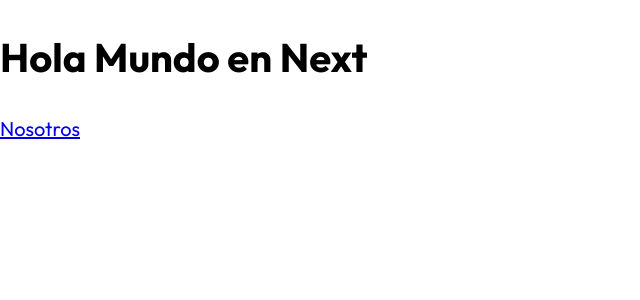
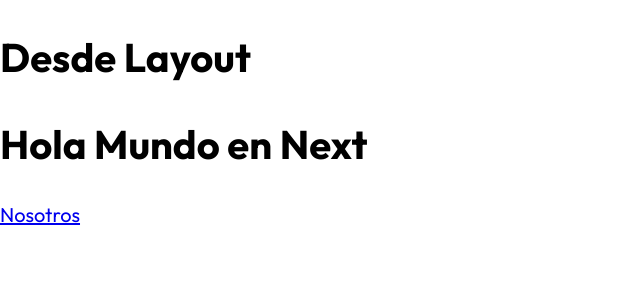
Before and after one commit to luisrlwev/guitarla-next, a Next.js app: page / in a window 1280 px wide. Shown: the top 300 px of the page, without its empty margins (0-640 px from the left). Built offline with nearby package versions, Linux system fonts and the light colour scheme.

Commit message:
Creamos el layout principal

```diff
--- /dev/null
+++ b/components/layout.js
@@ -0,0 +1,8 @@
+export default function Layout({children}) {
+  return (
+    <>
+        <h1>Desde Layout</h1>
+        {children}
+    </>
+  )
+}
--- a/pages/index.js
+++ b/pages/index.js
@@ -1,10 +1,13 @@
 import Link from "next/link"
+import Layout from "@/components/layout"
 
 export default function Home() {
   return (
     <>
-      <h1>Hola Mundo en Next</h1>
-      <Link href="/nosotros">Nosotros</Link>
+      <Layout>
+        <h1>Hola Mundo en Next</h1>
+        <Link href="/nosotros">Nosotros</Link>
+      </Layout>
     </>
   )
 }
--- a/pages/nosotros.js
+++ b/pages/nosotros.js
@@ -1,10 +1,11 @@
+import Layout from "@/components/layout"
 import Link from "next/link"
 
 export default function Nosotros() {
   return (
-    <div>
+    <Layout>
         Desde nosotros.js
         <Link href="/">Ir a inicio</Link>
-    </div>
+    </Layout>
   )
 }
```
